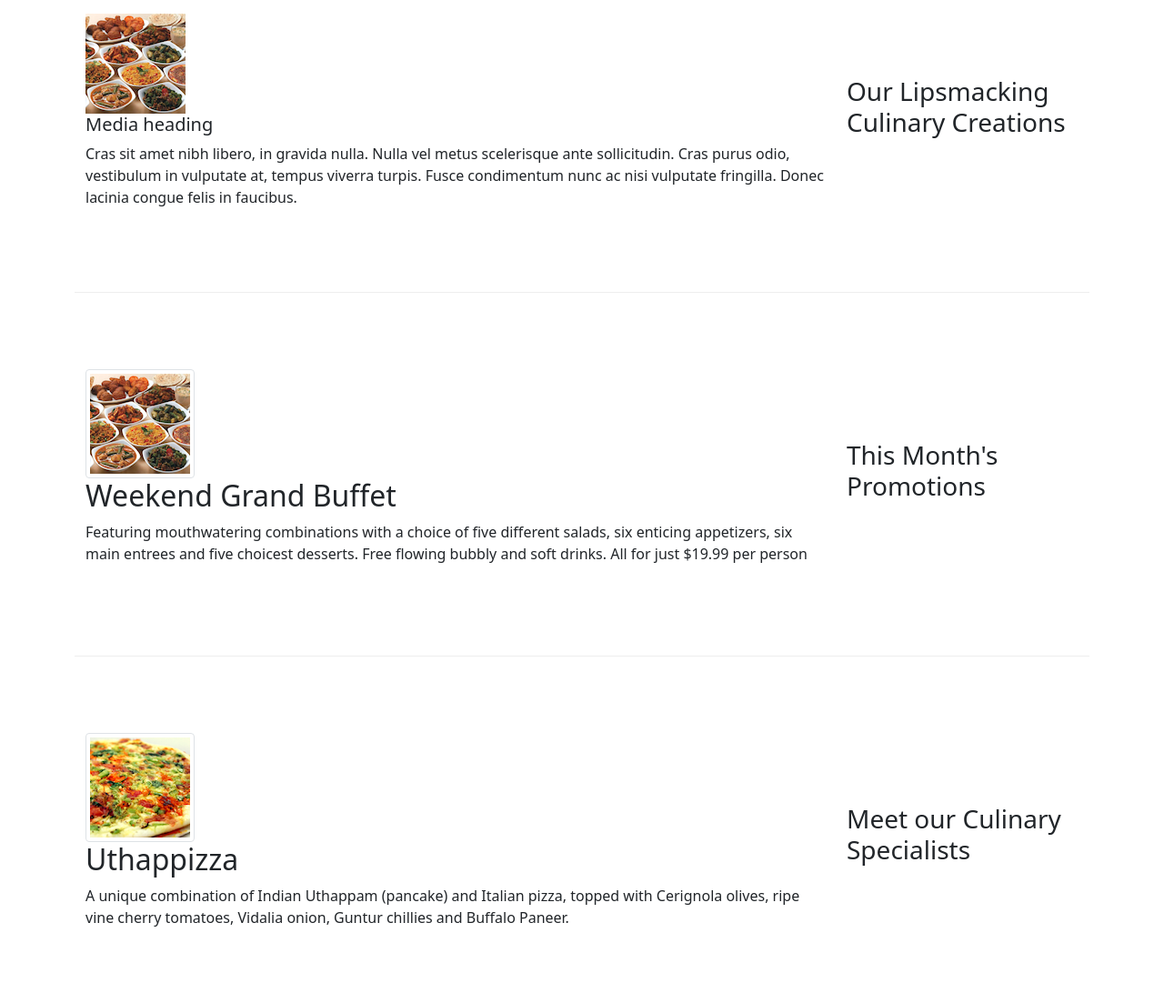
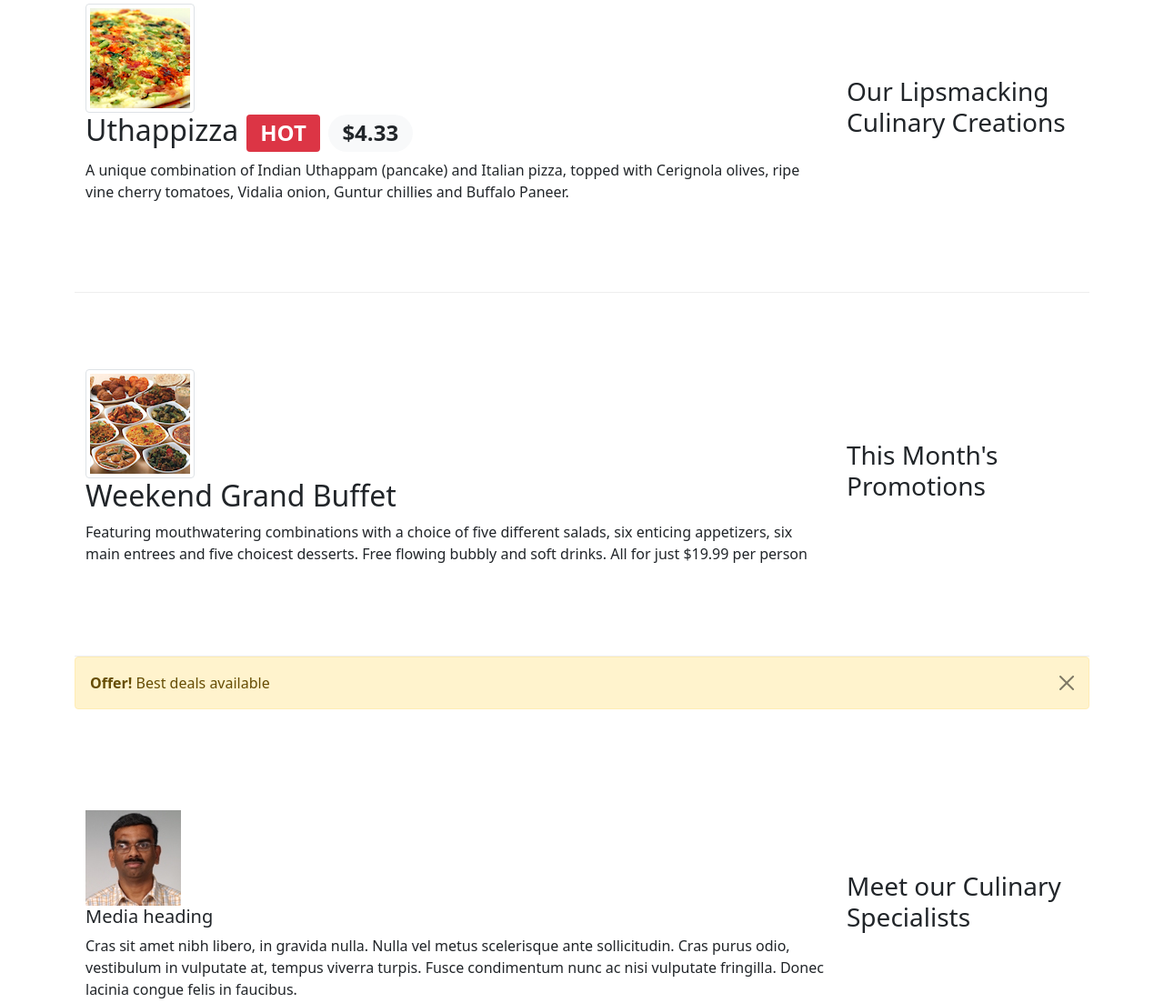
Before and after one commit to harshkhandagale/bootstrap-restaurant-project, a website: page index.html in a window 1280 px wide. Shown: the part 362-1465 px from the top of the page at 91% size. Drawn offline with nearby package versions, Linux system fonts and the light colour scheme.

Commit message:
alert and badges

```diff
--- a/index.html
+++ b/index.html
@@ -3,17 +3,16 @@
 
 <head>
     <title>Ristorante Con Fusion</title>
-    <meta charset="UTF-8">
+    <meta charset="utf-8">
     <!-- <meta http-equiv="X-UA-Compatible" content="IE=edge"> -->
     <meta name="viewport" content="width=device-width, initial-scale=1, shrink-to-fit=no">
-    <link href="https://cdn.jsdelivr.net/npm/bootstrap@5.1.3/dist/css/bootstrap.min.css" rel="stylesheet"
-        integrity="sha384-1BmE4kWBq78iYhFldvKuhfTAU6auU8tT94WrHftjDbrCEXSU1oBoqyl2QvZ6jIW3" crossorigin="anonymous">
+    <link href="https://cdn.jsdelivr.net/npm/bootstrap@5.1.3/dist/css/bootstrap.min.css" rel="stylesheet" integrity="sha384-1BmE4kWBq78iYhFldvKuhfTAU6auU8tT94WrHftjDbrCEXSU1oBoqyl2QvZ6jIW3" crossorigin="anonymous">
+    <script src="https://cdn.jsdelivr.net/npm/bootstrap@5.1.3/dist/js/bootstrap.bundle.min.js" integrity="sha384-ka7Sk0Gln4gmtz2MlQnikT1wXgYsOg+OMhuP+IlRH9sENBO0LRn5q+8nbTov4+1p" crossorigin="anonymous"></script>
     <link rel="stylesheet" href="css/style.css">
-    <script src="https://cdn.jsdelivr.net/npm/bootstrap@5.1.3/dist/js/bootstrap.bundle.min.js"
-        integrity="sha384-ka7Sk0Gln4gmtz2MlQnikT1wXgYsOg+OMhuP+IlRH9sENBO0LRn5q+8nbTov4+1p"
-        crossorigin="anonymous"></script>
     <link rel="stylesheet" href="node_modules/font-awesome/css/font-awesome.min.css">
     <link rel="stylesheet" href="node_modules/bootstrap-social/bootstrap-social.css">
+
+
 </head>
 
 <body>
@@ -82,12 +81,16 @@
             <!-- col-sm will occupy remaining 8 columns og above for extra samll to large screen and col-md will occupy remaining 9 columns of above for medium screen -->
             <div class="col col-sm order-sm-first col-md">
                 <div class="media">
-                    <img class="mr-3" src="img/buffet.png" alt="Generic placeholder image">
+                    <img class="d-flex mr-3 img-thumbnail align-self-center" src="img/uthappizza.png" alt="Uthappizza">
                     <div class="media-body">
-                      <h5 class="mt-0">Media heading</h5>
-                      Cras sit amet nibh libero, in gravida nulla. Nulla vel metus scelerisque ante sollicitudin. Cras purus odio, vestibulum in vulputate at, tempus viverra turpis. Fusce condimentum nunc ac nisi vulputate fringilla. Donec lacinia congue felis in faucibus.
+                <!-- READ        here while using the code from cousera it was old version so i copied from the bootstrap and paste it here with minor changes ok do this all the time -->
+                        <h2 class="mt-0">Uthappizza <span class="badge bg-danger">HOT</span> <span class="badge rounded-pill bg-light text-dark">$4.33</span> </h2>
+                        <p class="d-none d-sm-block">A unique combination of Indian Uthappam (pancake) and
+                            Italian pizza, topped with Cerignola olives, ripe vine
+                            cherry tomatoes, Vidalia onion, Guntur chillies and
+                            Buffalo Paneer.</p>
                     </div>
-                  </div>
+                </div>
             </div>
         </div>
 
@@ -112,20 +115,23 @@
 
             </div>
         </div>
-
+        <div class="alert alert-warning alert-dismissible fade show" role="alert">
+            <strong>Offer!</strong> Best deals available
+            <button type="button" class="btn-close" data-bs-dismiss="alert" aria-label="Close"></button>
+          </div>
         <div class="row row-content align-items-center">
             <div class="col-12 col-sm-4 order-sm-last col-md-3">
                 <h3>Meet our Culinary Specialists</h3>
             </div>
             <div class="col col-sm order-sm-first col-md">
+
                 <div class="media">
-                    <img class="d-flex mr-3 img-thumbnail align-self-center" src="img/uthappizza.png" alt="Uthappizza">
+                    <img class="mr-3" src="img/alberto.png" alt="Generic placeholder image">
                     <div class="media-body">
-                        <h2 class="mt-0">Uthappizza</h2>
-                        <p class="d-none d-sm-block">A unique combination of Indian Uthappam (pancake) and
-                            Italian pizza, topped with Cerignola olives, ripe vine
-                            cherry tomatoes, Vidalia onion, Guntur chillies and
-                            Buffalo Paneer.</p>
+                        <h5 class="mt-0">Media heading</h5>
+                        Cras sit amet nibh libero, in gravida nulla. Nulla vel metus scelerisque ante sollicitudin. Cras
+                        purus odio, vestibulum in vulputate at, tempus viverra turpis. Fusce condimentum nunc ac nisi
+                        vulputate fringilla. Donec lacinia congue felis in faucibus.
                     </div>
                 </div>
             </div>
```
Also changed, not shown: aboutus.html (+1 -1 lines).
